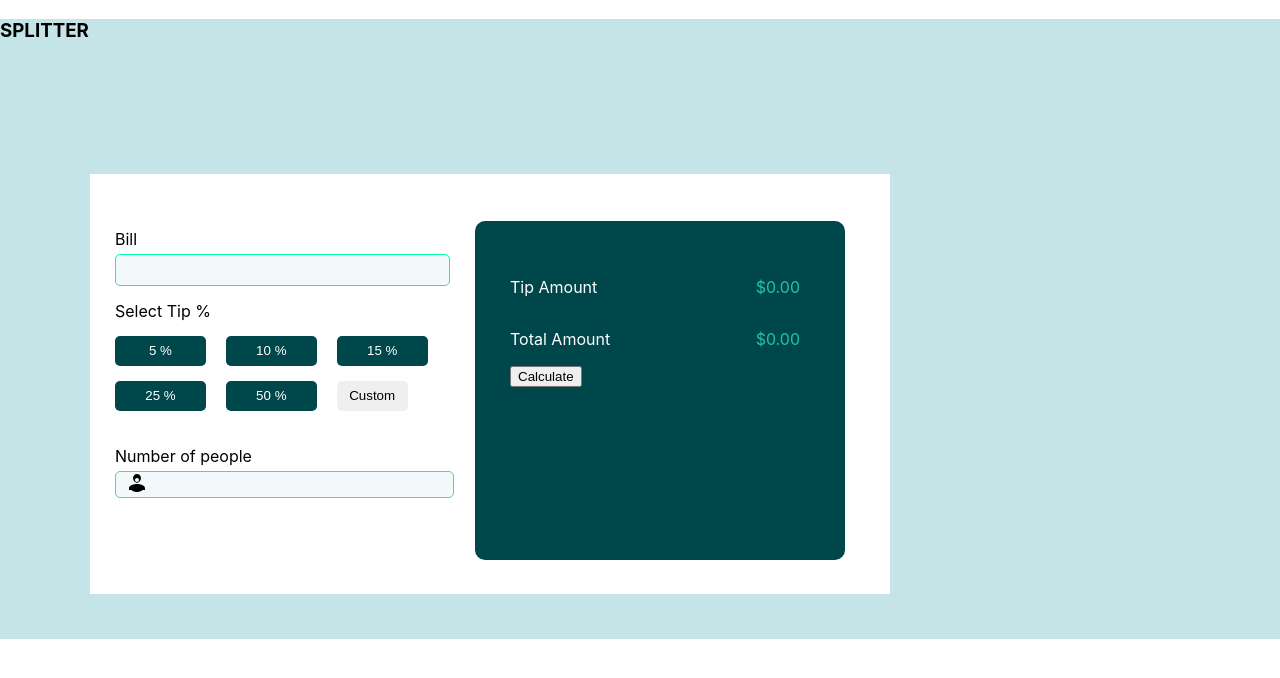
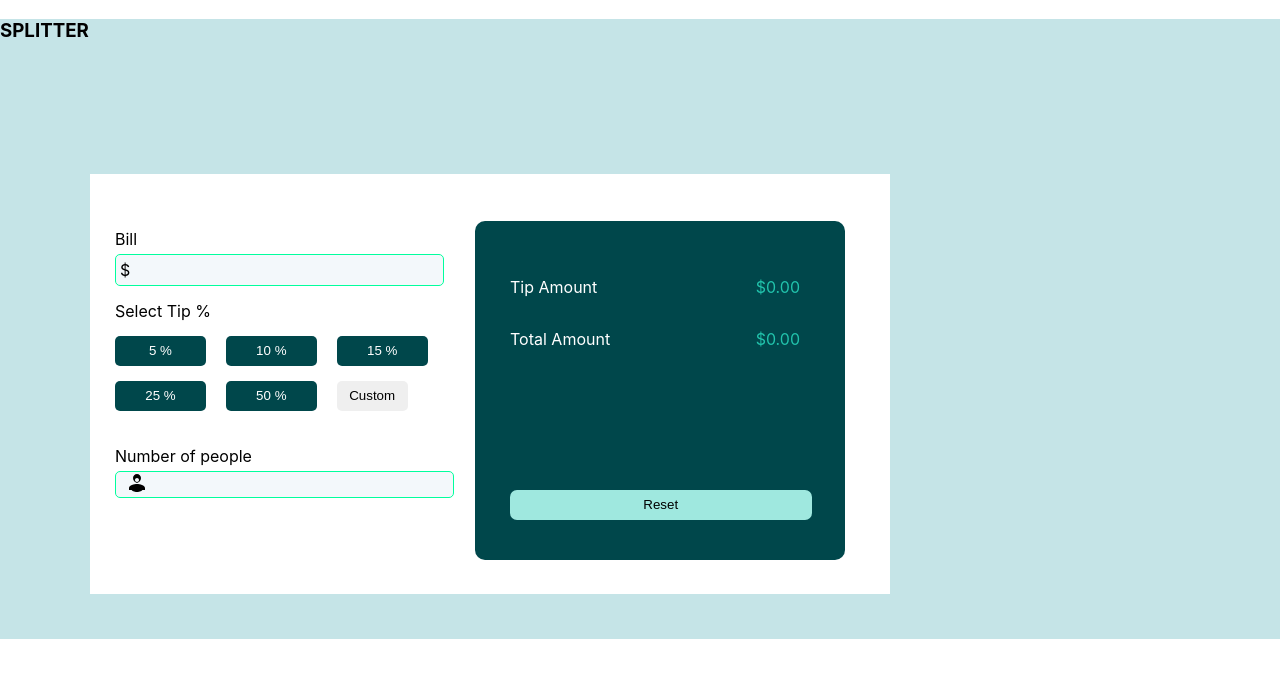
Before and after one commit to vikasMernDev/tipcalculator, a React (Create React App) app: page / in a window 1280 px wide. Shown: the top 678 px of the page. Built offline with nearby package versions, Linux system fonts and the light colour scheme.

Commit message:
calculator chnages

```diff
--- a/src/App.css
+++ b/src/App.css
@@ -135,3 +135,12 @@
   border: none;
 
 }
+
+.reset button{
+  width: 90%;
+    height: 30px;
+    border-radius: 7px;
+    border: none;
+    background: #9FE8DF;
+    margin-top: 125px;
+}
--- a/src/components/Calculator.jsx
+++ b/src/components/Calculator.jsx
@@ -27,6 +27,9 @@ const Calculator = () => {
     };
 
     // Function to calculate tip and total amount per person
+
+
+    useEffect(() => {
         const calculatePerPerson = () => {
             const billAmount = parseFloat(state.bill);
             let tipPercentage;
@@ -50,10 +53,8 @@ const Calculator = () => {
             setTipAmount(tipAmount);
             setTotalAmount(totalAmountPerPerson);
         };
-
-    useEffect(() => {
         calculatePerPerson();
-    }, [state.bill, state.selectedTip, state.customTip, state.people,calculatePerPerson]);
+    }, [state.bill, state.selectedTip, state.customTip, state.people]);
 
     return (
         <div className='container'>
@@ -64,11 +65,24 @@ const Calculator = () => {
                 <div className='left-side'>
                     <div className='input-container'>
                         <label htmlFor='bill'>Bill</label>
-                        <input type='text' style={{
-                            backgroundColor: '#F3F8FB', height:
-                                "20px"
-                        }} id='bill' name='bill' value={state.bill} onChange={handleChange} />
+                        <span style={{ position: 'relative' }}>
+                            <span style={{ position: 'absolute', left: '5px', top: '50%', transform: 'translateY(-50%)' }}>$</span>
+                            <input
+                                type='text'
+                                style={{
+                                    paddingLeft: '20px', /* Adjust this value based on the width of the $ symbol */
+                                    backgroundColor: '#F3F8FB',
+                                    height: '20px',
+                                    width:'90%'
+                                }}
+                                id='bill'
+                                name='bill'
+                                value={state.bill}
+                                onChange={handleChange}
+                            />
+                        </span>
                     </div>
+
                     <div className='select_tip_label'>
                         <label>Select Tip %</label>
                     </div>
@@ -121,16 +135,9 @@ const Calculator = () => {
                             <p>${totalAmount || '0.00'}</p>
                         </div>
                     </div>
-                    {
-                        tipAmount ?
-                            <div>
+                    <div className='reset'>
                         <button type='submit' onClick={() => setState({ bill: '', people: '', selectedTip: '' })}>Reset</button>
                     </div>
-                            :
-                            <div>
-                                <button type='submit' onClick={calculatePerPerson}>Calculate</button>
-                            </div>
-                    }
                 </div>
             </div>
         </div>
```
Lines whose indentation alone changed are shown as unchanged.
